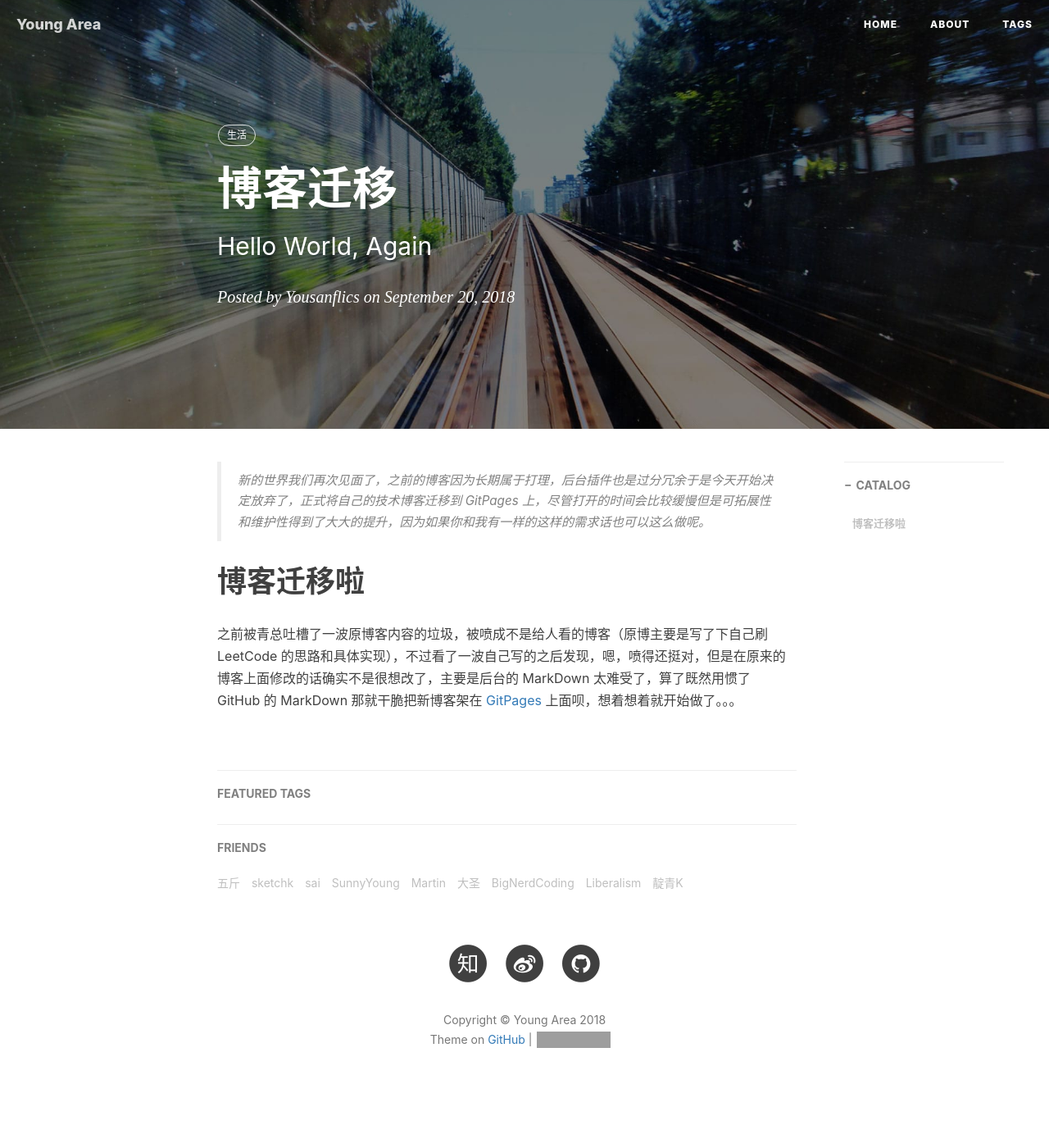
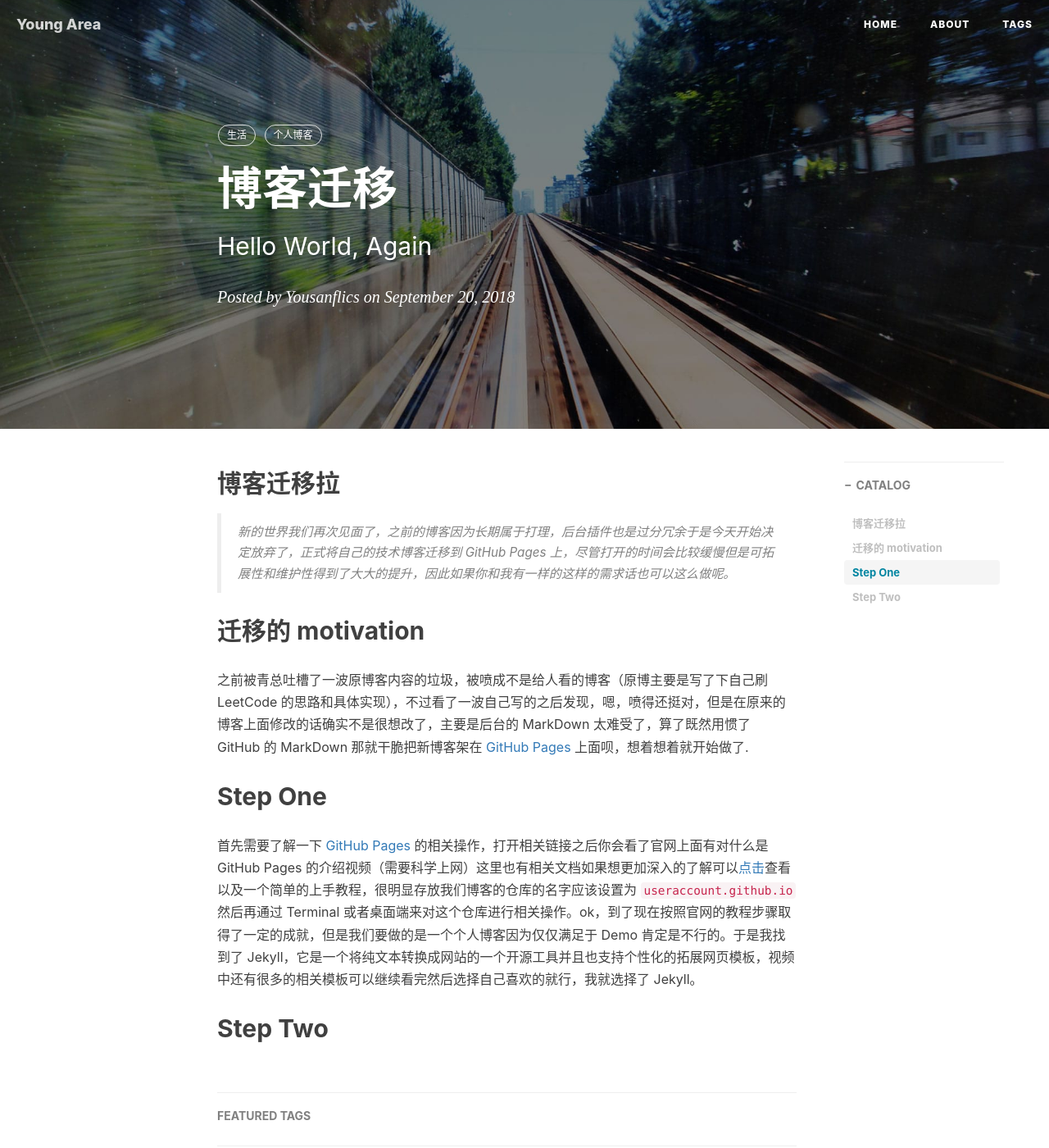
Before and after one commit to Yousanflics/yousanflics.github.io, a Jekyll site: the page built from _posts/2018-09-20-我的第一篇博客.md, in a window 1280 px wide and 1400 px high. Shown: the whole window at 82% size. Built offline with Jekyll 4.4.1, drawn with Linux system fonts in a browser that asks for light colours; nearby versions of some CDN libraries; comment, search, counter and statistics services are not loaded; grey boxes are pictures that could not be loaded.

Commit message:
更新 post

```diff
--- a/_posts/2018-09-20-我的第一篇博客.md
+++ b/_posts/2018-09-20-我的第一篇博客.md
@@ -8,10 +8,19 @@
 catalog: true
 tags:
     - 生活
+    - 个人博客
 ---
 
-> 新的世界我们再次见面了，之前的博客因为长期属于打理，后台插件也是过分冗余于是今天开始决定放弃了，正式将自己的技术博客迁移到 GitPages 上，尽管打开的时间会比较缓慢但是可拓展性和维护性得到了大大的提升，因为如果你和我有一样的这样的需求话也可以这么做呢。
+## 博客迁移拉
 
-# 博客迁移啦
+> 新的世界我们再次见面了，之前的博客因为长期属于打理，后台插件也是过分冗余于是今天开始决定放弃了，正式将自己的技术博客迁移到 GitHub Pages 上，尽管打开的时间会比较缓慢但是可拓展性和维护性得到了大大的提升，因此如果你和我有一样的这样的需求话也可以这么做呢。
 
-之前被青总吐槽了一波原博客内容的垃圾，被喷成不是给人看的博客（原博主要是写了下自己刷 LeetCode 的思路和具体实现），不过看了一波自己写的之后发现，嗯，喷得还挺对，但是在原来的博客上面修改的话确实不是很想改了，主要是后台的 MarkDown 太难受了，算了既然用惯了 GitHub 的 MarkDown 那就干脆把新博客架在 [GitPages](https://pages.github.com/) 上面呗，想着想着就开始做了。。。
+## 迁移的 motivation
+
+之前被青总吐槽了一波原博客内容的垃圾，被喷成不是给人看的博客（原博主要是写了下自己刷 LeetCode 的思路和具体实现），不过看了一波自己写的之后发现，嗯，喷得还挺对，但是在原来的博客上面修改的话确实不是很想改了，主要是后台的 MarkDown 太难受了，算了既然用惯了 GitHub 的 MarkDown 那就干脆把新博客架在 [GitHub Pages](https://pages.github.com/) 上面呗，想着想着就开始做了.
+
+## Step One
+
+首先需要了解一下 [GitHub Pages](https://pages.github.com/) 的相关操作，打开相关链接之后你会看了官网上面有对什么是 GitHub Pages 的介绍视频（需要科学上网）这里也有相关文档如果想更加深入的了解可以[点击](https://help.github.com/articles/what-is-github-pages/)查看以及一个简单的上手教程，很明显存放我们博客的仓库的名字应该设置为 `useraccount.github.io` 然后再通过 Terminal 或者桌面端来对这个仓库进行相关操作。ok，到了现在按照官网的教程步骤取得了一定的成就，但是我们要做的是一个个人博客因为仅仅满足于 Demo 肯定是不行的。于是我找到了 Jekyll，它是一个将纯文本转换成网站的一个开源工具并且也支持个性化的拓展网页模板，视频中还有很多的相关模板可以继续看完然后选择自己喜欢的就行，我就选择了 Jekyll。
+
+## Step Two
```
